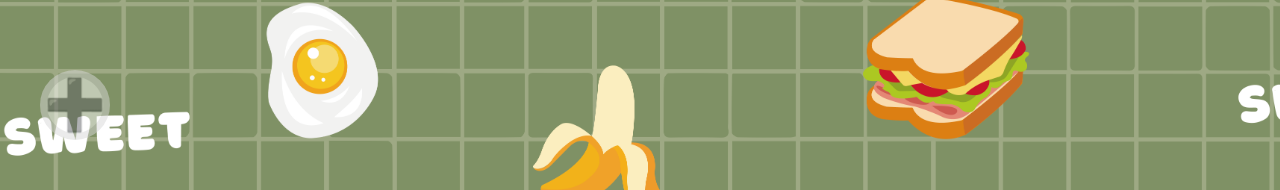
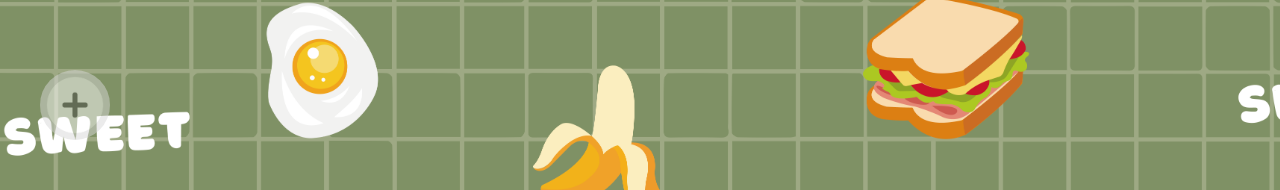
Before and after one commit to leona1128/vue-project, a Vue app: page / in a window 1280 px wide. Shown: the part 650-840 px from the top of the page. Built offline with nearby package versions, Linux system fonts and the light colour scheme.

Commit message:
測試選擇色彩區塊

```diff
--- a/src/components/addList.vue
+++ b/src/components/addList.vue
@@ -1,6 +1,6 @@
 <template>
   <div class="addList">
-    <button class='addBtn' type="button" @click="addNote">➕</button>
+    <button class='addBtn' type="button" @click="addNote"></button>
     <div class="addList_container" v-if="showAddList">
       <div class="addList_header">
         <input
@@ -68,6 +68,7 @@ function submitNote() {
 
 function openColorPicker() {
   document.getElementById('color').click()
+  console.log('開啟顏色選擇')
 }
 </script>
 
@@ -141,7 +142,16 @@ function openColorPicker() {
     display: flex;
     align-items: center;
     gap: 20px;
+    width: 100%;
+    cursor: pointer;
+  transition: background-color 0.2s ease;
+  touch-action: manipulation;
+  -webkit-tap-highlight-color: rgba(0, 0, 0, 0.1);
 
+}
+.color-section:hover {
+  background-color: rgba(255, 255, 255, 0.1);
+  /* 測試用途 */
 }
 
 .color-section label {
@@ -149,12 +159,14 @@ function openColorPicker() {
   margin-bottom: 8px;
   font-size: 14px;
   color: #333;
+  pointer-events: none;
 
 }
 
 .color-picker {
   position: relative;
   display: inline-block;
+  pointer-events: none;
 }
 
 .hidden-colorInput {
```
